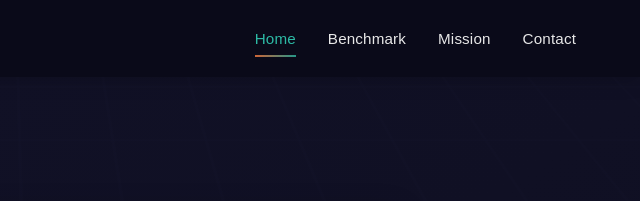
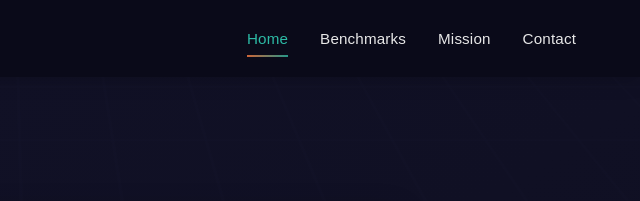
Before and after one commit to DEEPCALLtech/leaderboard, a plain HTML site: page index.html in a window 1280 px wide. Shown: the top 201 px of the page, 640-1280 px from the left. Drawn offline with Linux system fonts and the light colour scheme.

Commit message:
Update index.html

```diff
--- a/index.html
+++ b/index.html
@@ -27,7 +27,7 @@
         <nav>
             <ul>
                 <li><a href="index.html" class="active">Home</a></li>
-                <li><a href="benchmark.html">Benchmark</a></li>
+                <li><a href="benchmark.html">Benchmarks</a></li>
                 <li><a href="mission.html">Mission</a></li>
                 <li><a href="contact.html">Contact</a></li>
             </ul>
```
